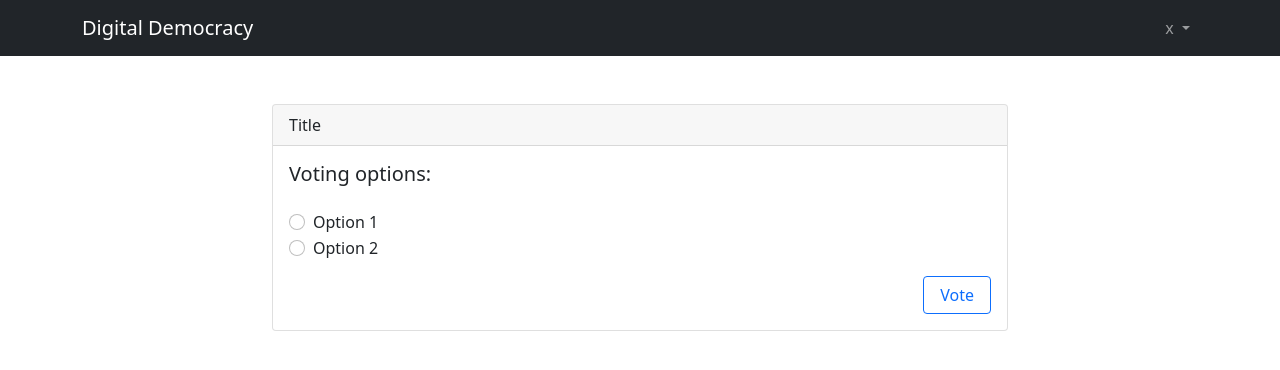
After one commit to MagisterFelix/Digital-Democracy, a Django app: a page that uses core/web/templates/ballot.html in a window 1280 px wide. The commit adds this page. Shown: the top 370 px of the page. Run offline with Django 4.2, Linux system fonts and the light colour scheme; a user stored in the database is signed in; tables that the repository leaves empty hold one stand-in row (values such as "Sample post"); some libraries are stand-ins or nearby versions.

Commit message:
Add ballot view

```diff
--- a/core/web/forms.py
+++ b/core/web/forms.py
@@ -47,3 +47,17 @@ class BallotCreationForm(forms.Form):
             }
         )
     )
+
+
+class VoteForm(forms.Form):
+
+    option = forms.ChoiceField(
+        label="",
+        choices=(),
+        widget=forms.RadioSelect,
+    )
+
+    def __init__(self, *args, **kwargs):
+        options = kwargs.pop("options", ())
+        super(VoteForm, self).__init__(*args, **kwargs)
+        self.fields["option"].choices = options
--- /dev/null
+++ b/core/web/templates/ballot.html
@@ -0,0 +1,26 @@
+{% extends "base.html" %}
+{% block title %}
+  Ballot
+{% endblock title %}
+{% load crispy_forms_tags %}
+{% block content %}
+  <div class="container my-5">
+    <div class="row justify-content-center">
+      <div class="col-8">
+        <div class="card">
+          <div class="card-header">Title</div>
+          <div class="card-body">
+            <h5 class="card-title mb-4">Voting options:</h5>
+            <form method="post" action="{% url 'ballot' ballot.address %}">
+              {% csrf_token %}
+              {{ form|crispy }}
+              <div class="d-flex justify-content-end">
+                <button type="submit" class="btn btn-outline-primary px-3">Vote</button>
+              </div>
+            </form>
+          </div>
+        </div>
+      </div>
+    </div>
+  </div>
+{% endblock content %}
--- a/core/web/templates/home.html
+++ b/core/web/templates/home.html
@@ -9,7 +9,7 @@
       <div class="col-8 text-end">
         <button type="button"
                 id="create"
-                class="btn btn-dark px-4"
+                class="btn btn-outline-dark px-4"
                 data-bs-toggle="modal"
                 data-bs-target="#ballotCreation">
           Create a ballot
@@ -50,7 +50,7 @@
                   <a class="nav-link" href="#">{{ ballot.address }}</a>
                 </li>
                 <li class="nav-item">
-                  <a class="btn btn-primary" href="#">Details</a>
+                  <a class="btn btn-primary" href="{% url 'ballot' ballot.address %}">Details</a>
                 </li>
               </ul>
             </div>
--- a/core/web/urls.py
+++ b/core/web/urls.py
@@ -1,10 +1,12 @@
 from django.urls import path
 
 from core.web.views.auth import login_view, logout_view
+from core.web.views.ballot import ballot_view
 from core.web.views.home import home_view
 
 urlpatterns = [
     path("", home_view, name="home"),
     path("login/", login_view, name="login"),
     path("logout/", logout_view, name="logout"),
+    path("ballot/<address>/", ballot_view, name="ballot"),
 ]
--- /dev/null
+++ b/core/web/views/ballot.py
@@ -0,0 +1,23 @@
+from django.shortcuts import get_object_or_404, redirect, render
+
+from core.web.forms import VoteForm
+from core.web.models.ballot import Ballot
+
+
+def ballot_view(request, address):
+    if not request.user.is_authenticated:
+        return redirect("login")
+
+    ballot = get_object_or_404(Ballot, address=address)
+
+    options = []
+    options.append(("1", "Option 1"))
+    options.append(("2", "Option 2"))
+
+    if request.method == "POST":
+        form = VoteForm(options=options, data=request.POST)
+
+        if form.is_valid():
+            return redirect(request.path)
+
+    return render(request, "ballot.html", context={"form": VoteForm(options=options), "ballot": ballot})
```
